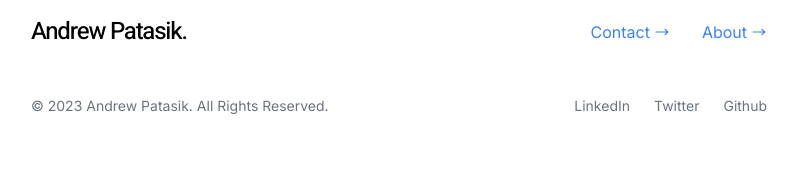
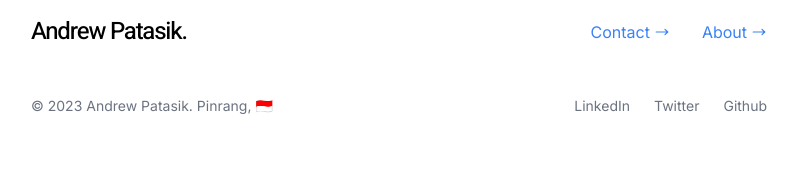
Before and after one commit to andrewpatasik/andrewpatasik.github.io, a React (Vite) app: page / in a window 1280 px wide. Shown: the top 186 px of the page, without its empty margins (241-1039 px from the left). Built offline with nearby package versions, Linux system fonts and the light colour scheme.

Commit message:
footer adjust

```diff
--- a/src/components/Footer.tsx
+++ b/src/components/Footer.tsx
@@ -7,7 +7,7 @@ const Footer = () => {
           <a href="#" className="hover:underline">
             Andrew Patasik
           </a>
-          . All Rights Reserved.
+          . Pinrang, 🇮🇩
         </span>
         <ul className="flex flex-wrap items-center space-x-4 md:space-x-6 mt-3 text-sm font-medium text-gray-500 sm:mt-0">
           <li>
```
